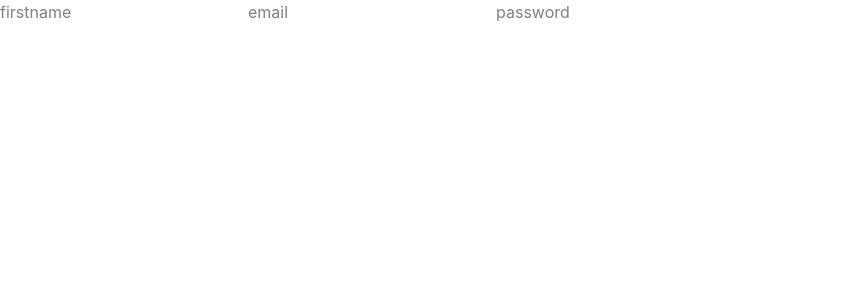
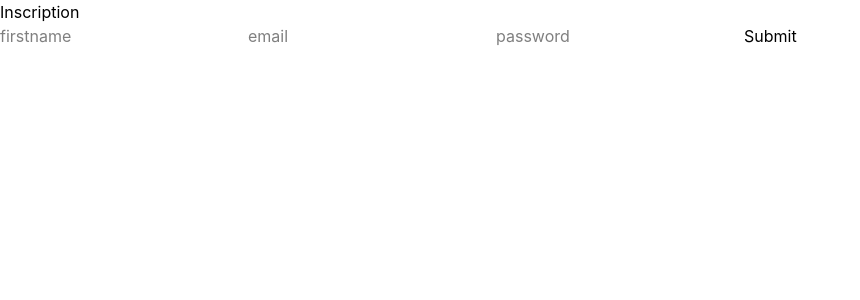
Before and after one commit to AdeleM-prog/holbertonschool-Portfolio, a React app in the folder alimia/frontend/: page /register in a window 1280 px wide. Shown: the top 300 px of the page, without its empty margins (0-860 px from the left). Built offline with nearby package versions, Linux system fonts and the light colour scheme; the HTML template or start-up script is replaced by a standard one.

Commit message:
feature: add login form and dashboard page

```diff
--- a/alimia/frontend/src/App.jsx
+++ b/alimia/frontend/src/App.jsx
@@ -1,6 +1,7 @@
 import { Routes, Route } from "react-router-dom"
 import Register from "./pages/Register"
 import Login from "./pages/Login"
+import Dashboard from "./pages/Dashboard"
 
 function App() {
 
@@ -8,6 +9,7 @@ function App() {
     <Routes>
       <Route path="/register" element={<Register />} />
       <Route path="/login" element={<Login />} />
+      <Route path="/dashboard" element ={<Dashboard />} />
     </Routes>
   )
 }
--- /dev/null
+++ b/alimia/frontend/src/pages/Dashboard.jsx
@@ -0,0 +1,13 @@
+
+
+function Dashboard() {
+    //
+
+    return (
+        <div>
+            <h1>Dashboard</h1>
+        </div>
+  )
+}
+
+export default Dashboard
--- a/alimia/frontend/src/pages/Login.jsx
+++ b/alimia/frontend/src/pages/Login.jsx
@@ -0,0 +1,44 @@
+import { useState } from "react"
+import { useNavigate } from "react-router-dom"
+
+function Login() {
+  const navigate = useNavigate()
+
+  const [email, setEmail] = useState("")
+  const [password, setPassword] = useState("")
+  const [error, setError] = useState("")
+
+  async function handleSubmit(){
+    const response = await fetch('http://localhost:8000/auth/login', {
+      method: 'POST',
+      headers: { 'Content-Type': 'application/json' },
+      body: JSON.stringify({ email: email, password: password })
+    });
+    const data = await response.json()
+    if (response.ok === false){
+      setError(data.detail)
+    }
+    else if (response.ok === true){
+      navigate('/dashboard')
+    }
+  }
+  return (
+    <div>
+      <h1>Connexion</h1>
+      <input
+      placeholder="email"
+      value={email}
+      onChange={(e) => setEmail(e.target.value)}
+      />
+      <input
+      placeholder="password"
+      value={password}
+      onChange={(e) => setPassword(e.target.value)}
+      />
+      <button onClick={handleSubmit}>Submit</button>
+      {error && <p>{error}</p>}
+    </div>
+  )
+}
+
+export default Login
--- a/alimia/frontend/src/pages/Register.jsx
+++ b/alimia/frontend/src/pages/Register.jsx
@@ -1,10 +1,14 @@
 import { useState } from "react"
+import { useNavigate } from "react-router-dom"
 
 function Register() {
+
+  const navigate = useNavigate()
 
   const [firstName, setFirstName] = useState("")
   const [email, setEmail] = useState("")
   const [password, setPassword] = useState("")
+  const [error, setError] = useState("")
 
   async function handleSubmit(){
       const response = await fetch('http://localhost:8000/auth/register', {
@@ -14,12 +18,16 @@ function Register() {
       });
       const data = await response.json()
       if (response.ok === false) {
+        setError(data.detail)
+      }
+      else if (response.ok === true) {
+        navigate('/login')
+      }
+    }
 
-      }
-  }
-
-  return (
-    <div>
+    return (
+      <div>
+      <h1>Inscription</h1>
       <input
       placeholder="firstname"
       value={firstName}
@@ -35,6 +43,8 @@ function Register() {
       value={password}
       onChange={(e) => setPassword(e.target.value)}
       />
+      <button onClick={handleSubmit}>Submit</button>
+      {error && <p>{error}</p>}
     </div>
   )
 }
```
Also changed, not shown: 1 other file (tests, documents, lock files or other folders).
